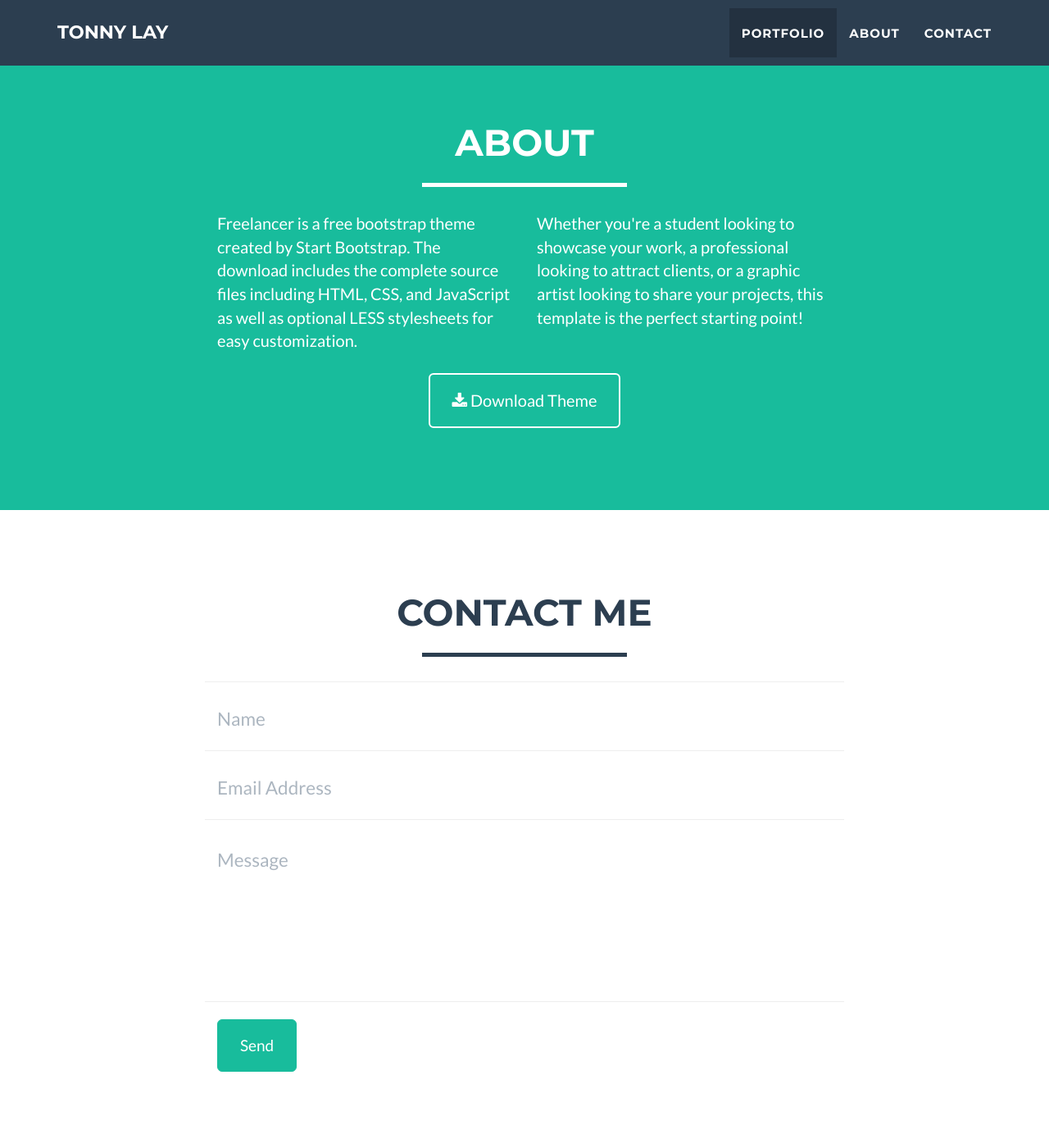
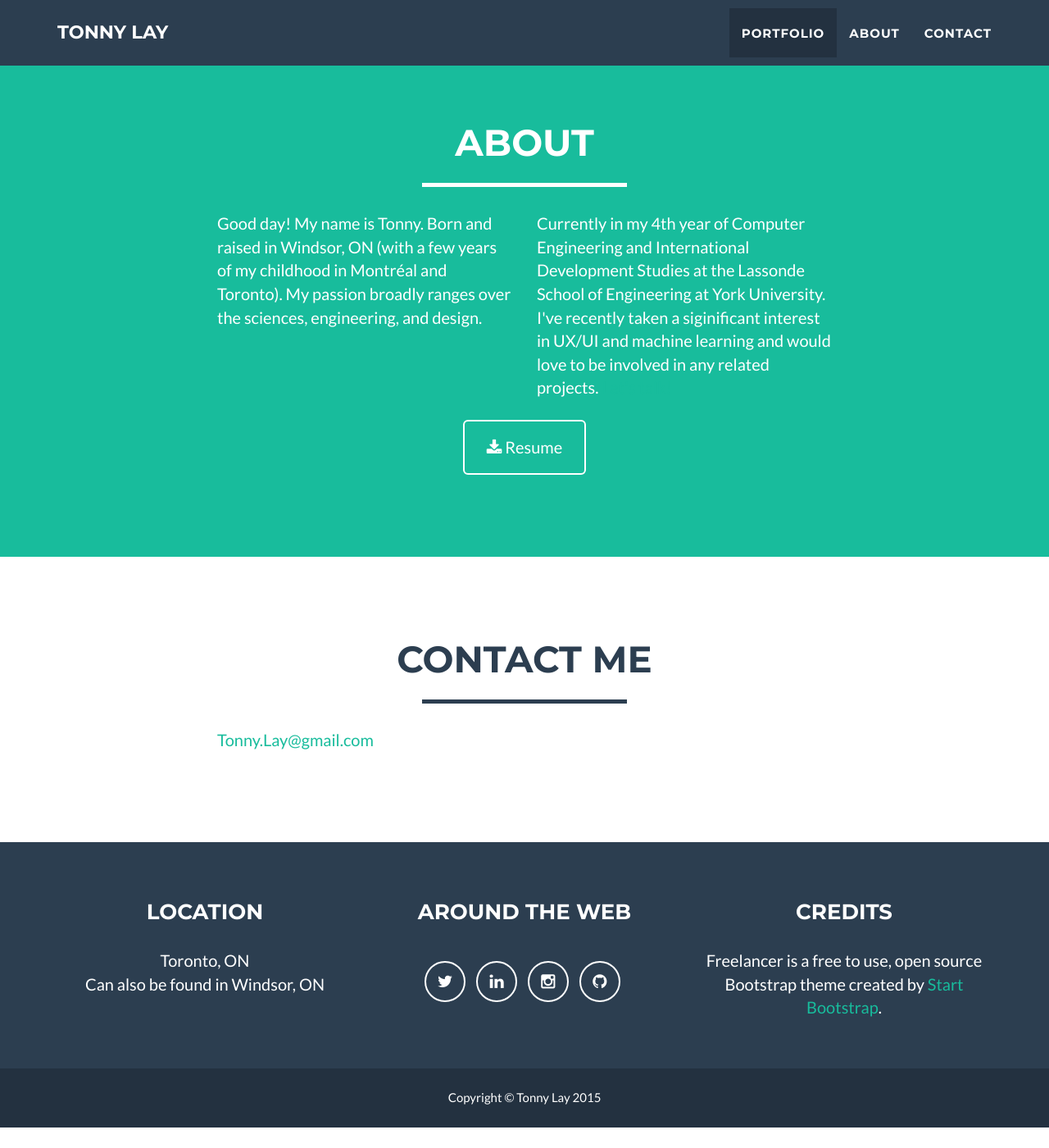
Before and after one commit to birdylay/Personal-Website, a Jekyll site: the page built from index.html, in a window 1280 px wide and 1400 px high, scrolled down 1616 px. Shown: the whole window at 82% size. Built offline with Jekyll 4.4.1, drawn with Linux system fonts in a browser that asks for light colours; after the commit the page ends 2991 px from its top, so only the background shows below that.

Commit message:
updated static content

```diff
--- a/_includes/about.html
+++ b/_includes/about.html
@@ -9,14 +9,16 @@
             </div>
             <div class="row">
                 <div class="col-lg-4 col-lg-offset-2">
-                    <p>Freelancer is a free bootstrap theme created by Start Bootstrap. The download includes the complete source files including HTML, CSS, and JavaScript as well as optional LESS stylesheets for easy customization.</p>
+                    <p>Good day!  My name is Tonny.  Born and raised in Windsor, ON (with a few years of my childhood
+                        in Montréal and Toronto).  My passion broadly ranges over the sciences, engineering, and design.  </p>
                 </div>
                 <div class="col-lg-4">
-                    <p>Whether you're a student looking to showcase your work, a professional looking to attract clients, or a graphic artist looking to share your projects, this template is the perfect starting point! </p>
+                    <p>Currently in my 4th year of Computer Engineering and International Development Studies at the Lassonde School of Engineering at York University.
+                    I've recently taken a siginificant interest in UX/UI and machine learning and would love to be involved in  any related projects.  <a href="#contact">Let's talk!</a></p>
                 </div>
                 <div class="col-lg-8 col-lg-offset-2 text-center">
-                    <a href="#" class="btn btn-lg btn-outline">
-                        <i class="fa fa-download"></i> Download Theme
+                    <a href="TonnyLay_Resume.pdf" class="btn btn-lg btn-outline">
+                        <i class="fa fa-download"></i> Resume
                     </a>
                 </div>
             </div>
--- a/_includes/contact_static.html
+++ b/_includes/contact_static.html
@@ -9,40 +9,7 @@
 		</div>
 		<div class="row">
 			<div class="col-lg-8 col-lg-offset-2">
-				<form  action="tonny.lay@gmail.com" method="POST" name="sentMessage" id="contactForm" novalidate>
-					<div class="row control-group">
-						<div class="form-group col-xs-12 floating-label-form-group controls">
-							<label>Name</label>
-							<input type="text" name="name" class="form-control" placeholder="Name" id="name" required data-validation-required-message="Please enter your name.">
-							<p class="help-block text-danger"></p>
-						</div>
-					</div>
-					<div class="row control-group">
-						<div class="form-group col-xs-12 floating-label-form-group controls">
-							<label>Email Address</label>
-							<input type="email" name="_replyto" class="form-control" placeholder="Email Address" id="email" required data-validation-required-message="Please enter your email address.">
-							<p class="help-block text-danger"></p>
-						</div>
-					</div>
-					<div>
-						<input type="hidden"  name="_subject" value="New submission!">
-						<input type="text" name="_gotcha" style="display:none" />
-					</div>
-					<div class="row control-group">
-						<div class="form-group col-xs-12 floating-label-form-group controls">
-							<label>Message</label>
-							<textarea rows="5" name="message" class="form-control" placeholder="Message" id="message" required data-validation-required-message="Please enter a message."></textarea>
-							<p class="help-block text-danger"></p>
-						</div>
-					</div>
-					<br>
-					<div id="success"></div>
-					<div class="row">
-						<div class="form-group col-xs-12">
-							<button type="submit" class="btn btn-success btn-lg">Send</button>
-						</div>
-					</div>
-				</form>
+				<p><a href="mailto:tonny.lay@gmail.com?Subject=Hello" target="_top">Tonny.Lay@gmail.com</a></p>
 			</div>
 		</div>
 	</div>
```
Also changed, not shown: 1 other file.
